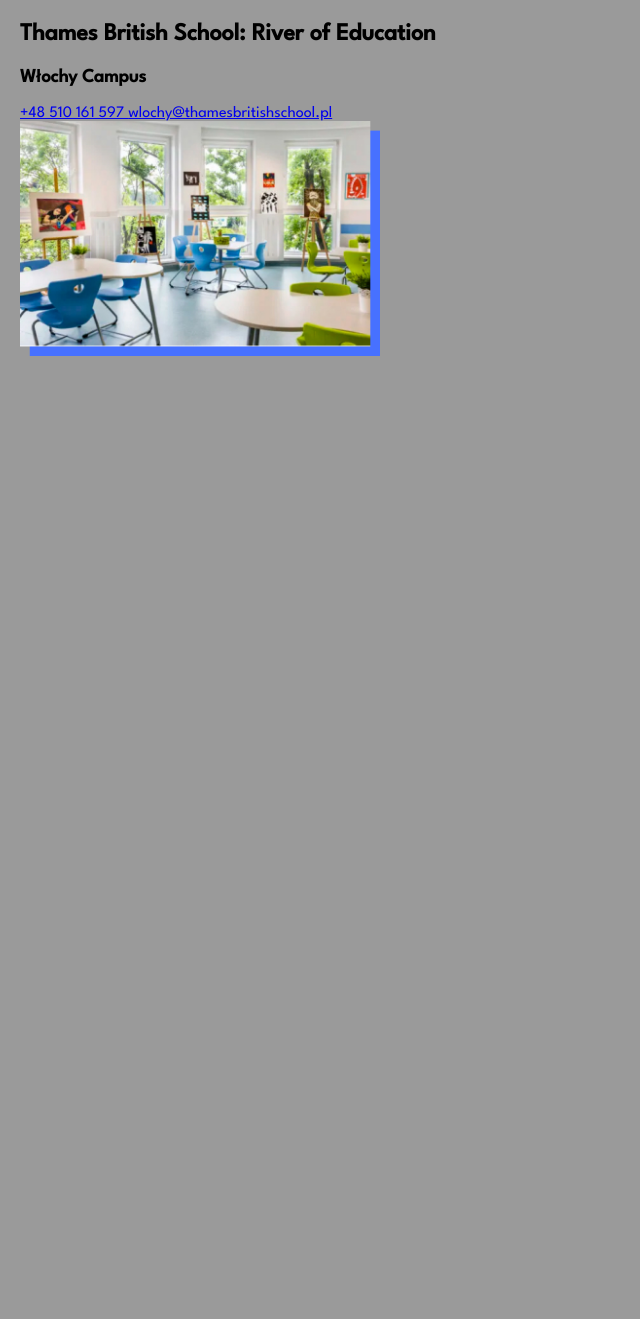
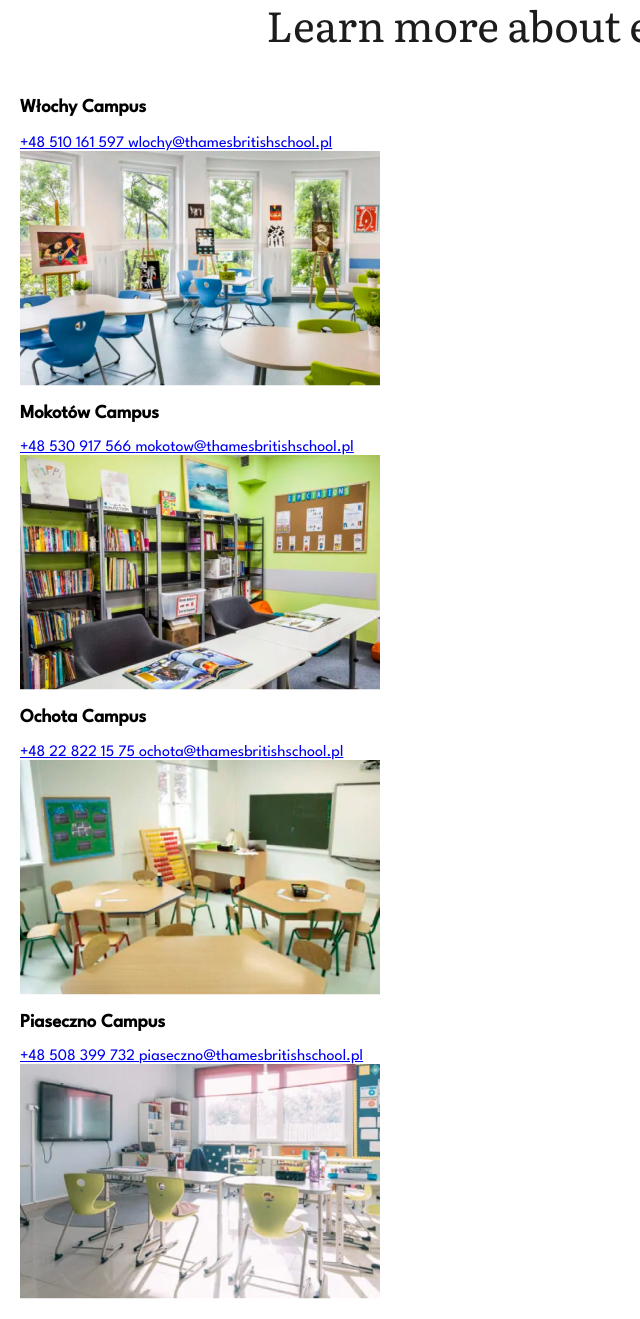
Before and after one commit to DashaSovaLU/thames, a plain HTML site: page index.html in a window 1280 px wide. Shown: the part 3056-4375 px from the top of the page, without its empty margins (0-640 px from the left). Before the commit the page ends 3432 px from the top, so only its background shows below. Drawn offline with Linux system fonts and the light colour scheme.

Commit message:
cmpus obertka

```diff
--- a/index.html
+++ b/index.html
@@ -339,11 +339,12 @@
 			<div class="block campus">
 				<div class="block__wrap campus__wrap">
 					<h2 class="campus__title">
-						Thames British School: River of Education
+						Learn more about each of our campus
 					</h2>
 					<div class="campus__list">
 						<div class="campus__cards">
 							<div class="campus__cards__left">
+								<!--1card -->
 								<h3 class="campus__cards__title">
 									Włochy Campus
 								</h3>
@@ -359,12 +360,84 @@
 								>
 									wlochy@thamesbritishschool.pl
 								</a>
+
+								<img
+									src="./img/campus/Gladka-Ib-room-550x0-c-default 1 1.jpg"
+									width="360"
+									height="235"
+								/>
+
+								<!--2card -->
+								<h3 class="campus__cards__title">
+									Mokotów Campus
+								</h3>
+								<a
+									class="campus__cards__tel"
+									href="tel:+48530917566"
+								>
+									+48 530 917 566
+								</a>
+								<a
+									class="campus__cards__mail"
+									href="mailto:mokotow@thamesbritishschool.pl"
+								>
+									mokotow@thamesbritishschool.pl
+								</a>
+
+								<img
+									src="./img/campus/Mokotow-Ib-room-550x0-c-default 1 1.jpg"
+									width="360"
+									height="235"
+								/>
 							</div>
-							<img
-								src="./img/campus/Gladka-Ib-room-550x0-c-default 1 1.png"
-								width="360"
-								height="235"
-							/>
+
+							<div class="campus__cards__right">
+								<!--1card -->
+								<h3 class="campus__cards__title">
+									Ochota Campus
+								</h3>
+								<a
+									class="campus__cards__tel"
+									href="tel:+48228221575"
+								>
+									+48 22 822 15 75
+								</a>
+								<a
+									class="campus__cards__mail"
+									href="mailto:ochota@thamesbritishschool.pl"
+								>
+									ochota@thamesbritishschool.pl
+								</a>
+
+								<img
+									src="./img/campus/Ochota-Ib-room-550x0-c-default 1 1.jpg"
+									width="360"
+									height="235"
+								/>
+
+								<!--2card -->
+								<h3 class="campus__cards__title">
+									Piaseczno Campus
+								</h3>
+								<a
+									class="campus__cards__tel"
+									href="tel:+48508399732"
+								>
+									+48 508 399 732
+								</a>
+								<a
+									class="campus__cards__mail"
+									href="mailto:piaseczno@thamesbritishschool.pl"
+								>
+									piaseczno@thamesbritishschool.pl
+								</a>
+
+								<img
+									src="./img/campus/Piasec-room-550x0-c-default 1 1.jpg"
+									width="360"
+									height="235"
+								/>
+							</div>
 						</div>
 					</div>
 				</div>
--- a/main.css
+++ b/main.css
@@ -8,3 +8,4 @@
 @import url("./css/block/numbers.css");
 @import url("./css/block/information.css");
 @import url("./css/block/media.css");
+@import url("./css/block/campus.css");
```
Also changed, not shown: img/campus/Gladka-Ib-room-550x0-c-default 1 1.jpg (added), img/campus/Gladka-Ib-room-550x0-c-default 1 1.png (deleted), img/campus/Mokotow-Ib-room-550x0-c-default 1 1.jpg (added), img/campus/Ochota-Ib-room-550x0-c-default 1 1.jpg (added), img/campus/Piasec-room-550x0-c-default 1 1.jpg (added).
